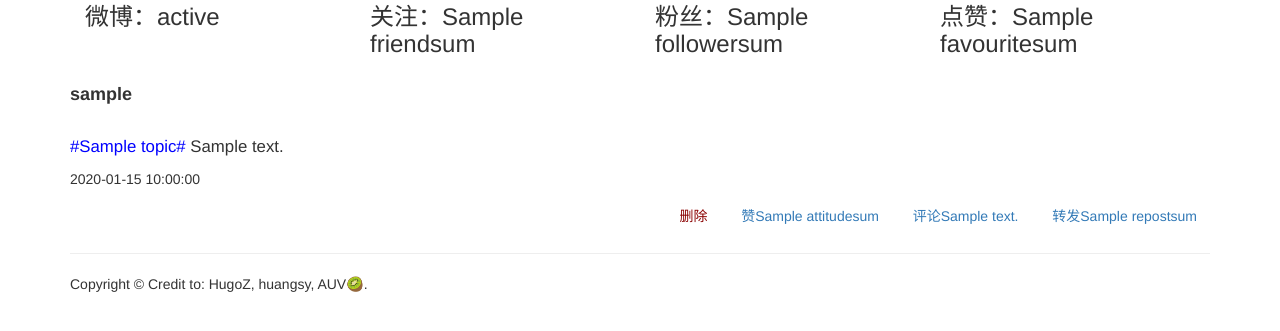
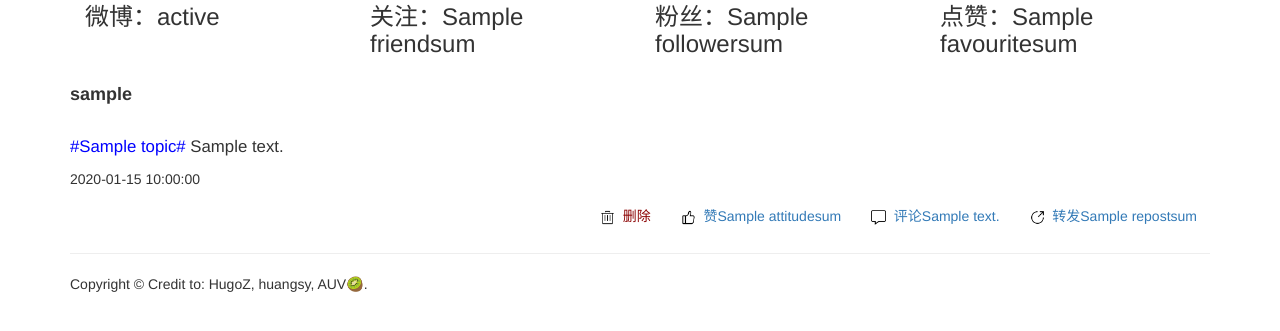
Before and after one commit to HugoZHL/ToyWeibo, a Flask app: template templates/profile.html in a window 1280 px wide. Shown: the part 188-519 px from the top of the page. Run offline with Flask 2, Linux system fonts and the light colour scheme; the template is opened without the code that fills it: most values are stand-ins (such as "Sample title", 1, 10 or a date in 2020); some libraries are stand-ins or nearby versions.

Commit message:
add icons

```diff
--- a/templates/profile.html
+++ b/templates/profile.html
@@ -92,10 +92,10 @@
         <div>
           <p class="text-left">{{ post.time }}</p>
           <div class="text-right">
-            <a class="btn text-right" style="color: darkred"> &nbsp;删除</a>
-            <a class="btn text-right"> &nbsp;赞{{ post.attitudesum }}</a>
-            <a class="btn text-right"> &nbsp;评论{{ post.commentsum }}</a>
-            <a class="btn text-right"> &nbsp;转发{{ post.repostsum }}</a>
+            <a class="btn text-right" style="color: darkred"><img src="{{ url_for('static', filename='images/icons/shanchu.png') }}" height="15" width="15"/> &nbsp;删除</a>
+            <a class="btn text-right"><img src="{{ url_for('static', filename='images/icons/dianzan.png') }}" height="15" width="15"/> &nbsp;赞{{ post.attitudesum }}</a>
+            <a class="btn text-right"><img src="{{ url_for('static', filename='images/icons/pinglun.png') }}" height="15" width="15"/> &nbsp;评论{{ post.commentsum }}</a>
+            <a class="btn text-right"><img src="{{ url_for('static', filename='images/icons/fenxiang.png') }}" height="15" width="15"/> &nbsp;转发{{ post.repostsum }}</a>
           </div>
         </div>
       </div>
```
Also changed, not shown: static/images/icons/dianzan.png (added), static/images/icons/fenxiang.png (added), static/images/icons/pinglun.png (added), static/images/icons/shanchu.png (added).
